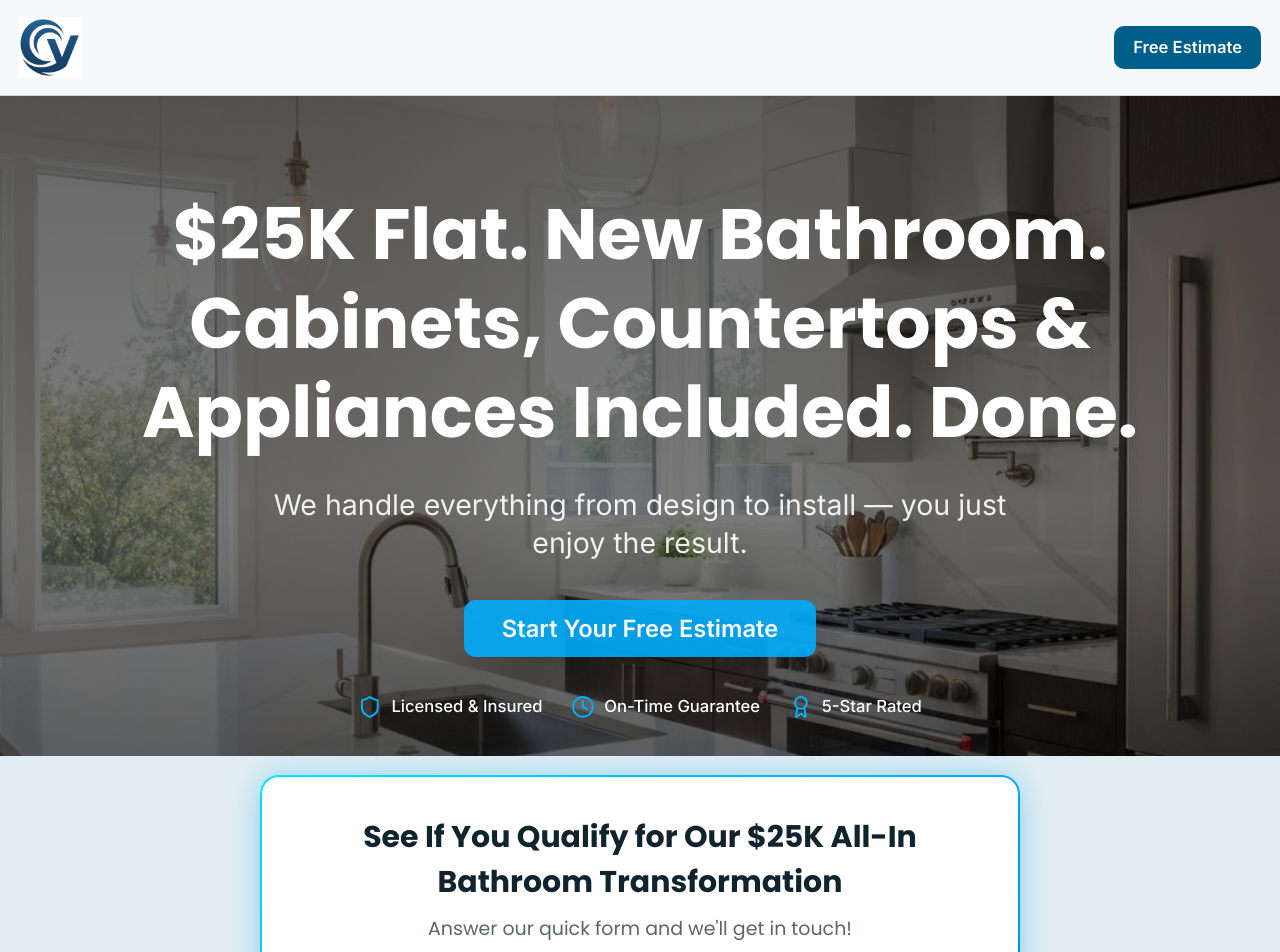
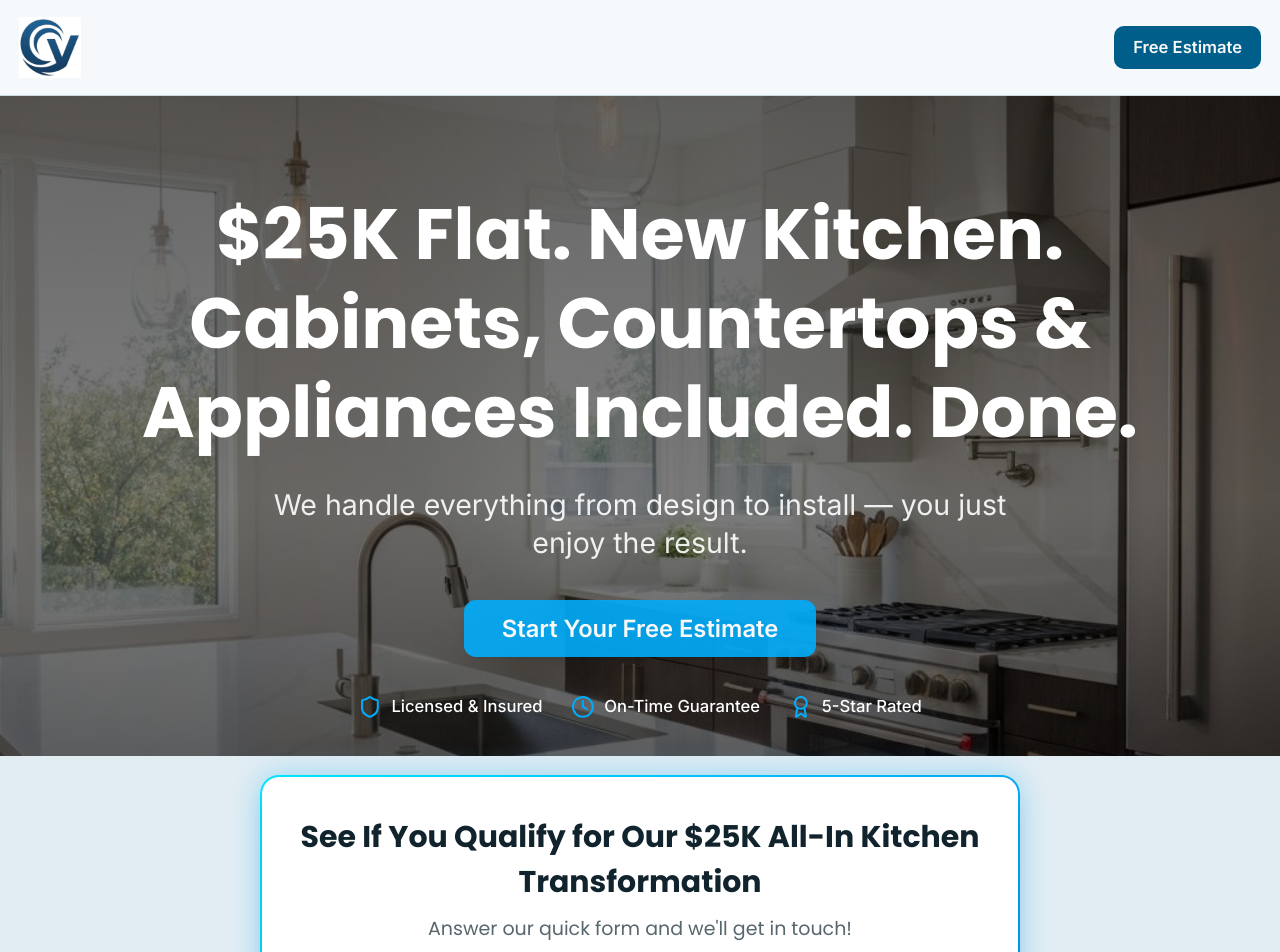
Before and after one commit to Fbet590/CVPi-Kitchens-2.0, a Next.js app: page / in a window 1280 px wide. Shown: the top 952 px of the page. Built offline with nearby package versions, Linux system fonts and the light colour scheme.

Commit message:
feat: update landing page to promote kitchen transformation instead of bathroom
Co-authored-by: Fbet590 <271462897+Fbet590@users.noreply.github.com>

```diff
--- a/components/landing/hero.tsx
+++ b/components/landing/hero.tsx
@@ -23,7 +23,7 @@ export function Hero() {
       {/* Content */}
       <div className="relative z-10 container mx-auto px-4 text-center max-w-4xl">
         <h1 className="font-[family-name:var(--font-poppins)] text-4xl md:text-5xl lg:text-6xl font-bold text-white leading-tight mb-6 text-balance">
-          $25K Flat. New Bathroom. Cabinets, Countertops & Appliances Included. Done.
+          $25K Flat. New Kitchen. Cabinets, Countertops & Appliances Included. Done.
         </h1>
         <p className="text-xl md:text-2xl text-white/90 mb-8 max-w-2xl mx-auto">
           We handle everything from design to install — you just enjoy the result.
--- a/components/landing/quote-form.tsx
+++ b/components/landing/quote-form.tsx
@@ -167,7 +167,7 @@ export function QuoteForm() {
           {/* Form Header */}
           <div className="text-center mb-6">
             <h2 className="font-bold text-card-foreground mb-2" style={{ fontSize: "30px" }}>
-              See If You Qualify for Our $25K All-In Bathroom Transformation
+              See If You Qualify for Our $25K All-In Kitchen Transformation
             </h2>
             <p className="text-muted-foreground text-sm md:text-base">
               Answer our quick form and we&apos;ll get in touch!
```
